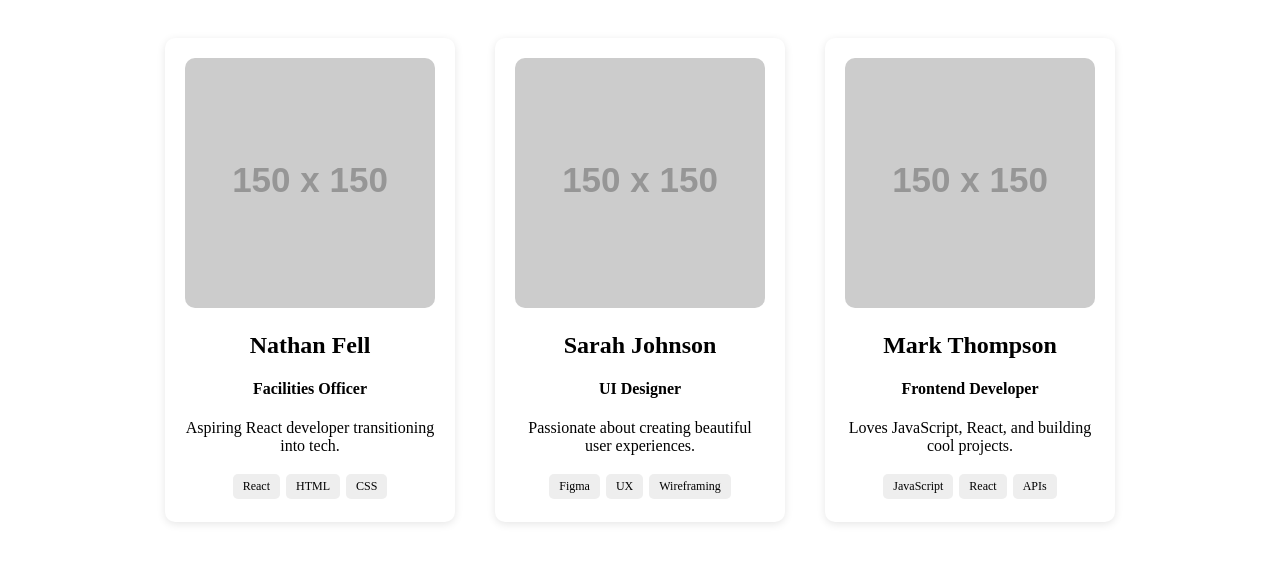
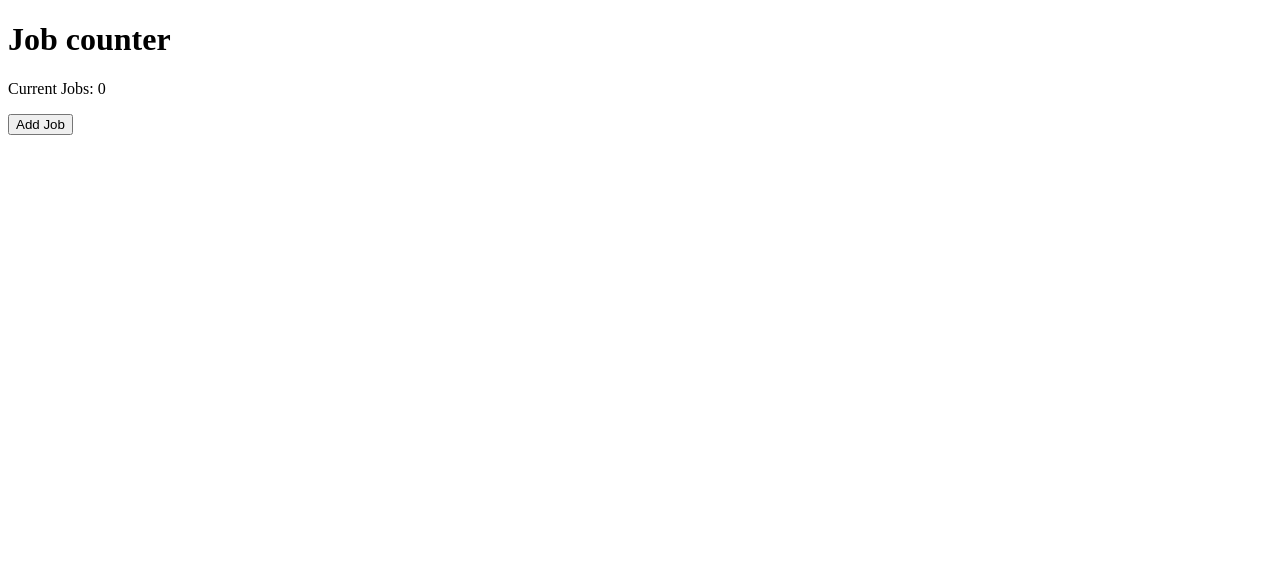
Before and after one commit to nathanfell32-debug/my-first-react-app, a React (Create React App) app: page / in a window 1280 px wide. Shown: the top 562 px of the page. Built offline with nearby package versions, Linux system fonts and the light colour scheme.

Commit message:
Added activity 6 -job counter component
Interactive Job Counter with Events
Objective:Create a React component that demonstrates the use of events and introduces the concept of state by implementing a job counter that updates when a button is clicked.

```diff
--- a/src/App.js
+++ b/src/App.js
@@ -1,46 +1,9 @@
 import React from 'react';
 import './App.css';
-import ProfileCard from './ProfileCard';
+import JobCounter from "./activity-6/JobCounter";
 
 function App() {
- const profiles = [
-  {
-    image: "https://via.placeholder.com/150",
-    name: "Nathan Fell",
-    jobTitle: "Facilities Officer",
-    bio: "Aspiring React developer transitioning into tech.",
-    skills: ["React", "HTML", "CSS"]
-  },
-  {
-    image: "https://via.placeholder.com/150",
-    name: "Sarah Johnson",
-    jobTitle: "UI Designer",
-    bio: "Passionate about creating beautiful user experiences.",
-    skills: ["Figma", "UX", "Wireframing"]
-  },
-  {
-    image: "https://via.placeholder.com/150",
-    name: "Mark Thompson",
-    jobTitle: "Frontend Developer",
-    bio: "Loves JavaScript, React, and building cool projects.",
-    skills: ["JavaScript", "React", "APIs"]
-  }
- ];
-
- return (
-  <div className="card-container">
-    {profiles.map((profile, index) => (
-      <ProfileCard
-      key={index}
-      image={profile.image}
-      name={profile.name}
-      jobTitle={profile.jobTitle}
-      bio={profile.bio}
-      skills={profile.skills}
-      />
-    ))}
-  </div>
- );
+   return <JobCounter />;
 }
 
 export default App;
--- /dev/null
+++ b/src/activity-6/JobCounter.jsx
@@ -0,0 +1,22 @@
+import React from "react";
+
+const JobCounter = () => {
+   let jobCount = 0;
+   //regular variable - react will not re-render when this changes
+
+   const handleAddJob = () => {
+     jobCount = jobCount + 1;
+     console.log("New job count:", jobCount);
+     //this will increase in the console every click.
+   };
+
+   return (
+    <div>
+        <h1>Job counter</h1>
+        <p>Current Jobs: {jobCount}</p>
+        <button onClick={handleAddJob}>Add Job</button>
+        </div>
+   );
+};
+
+export default JobCounter;
```
Also changed, not shown: src/activity-3/VariableDisplay.jsx (added, +39 -0 lines), src/activity-4/JobBoard.jsx (added, +44 -0 lines), src/activity-5/StyledButton.jsx (added, +45 -0 lines), src/activity-2/ProfileCard.js (renamed from src/ProfileCard.js).
